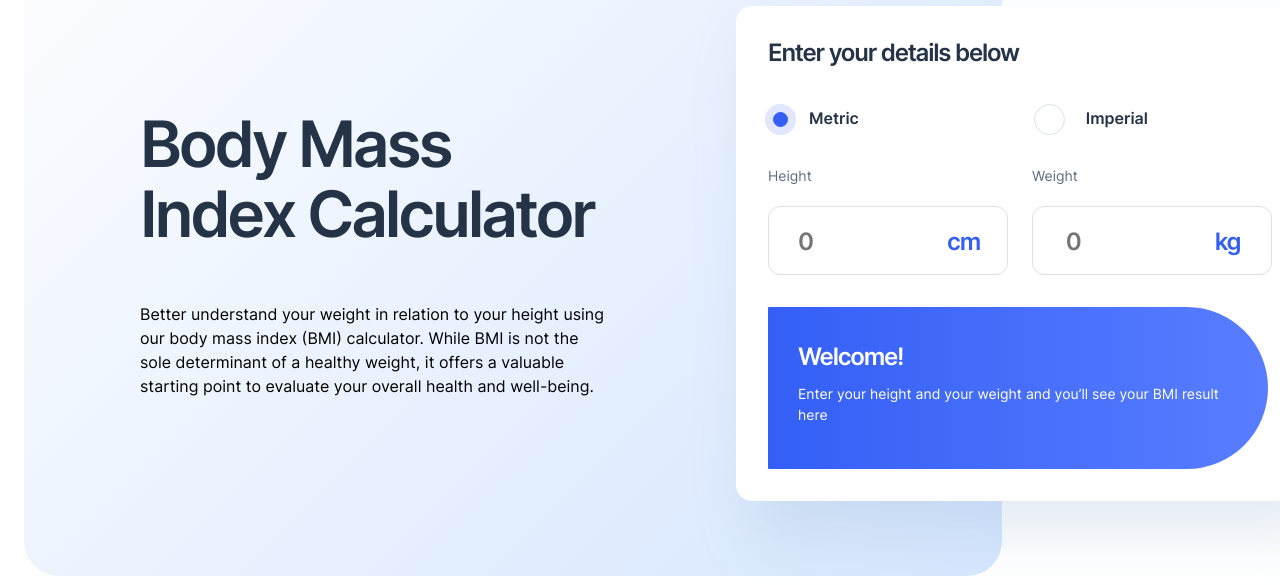
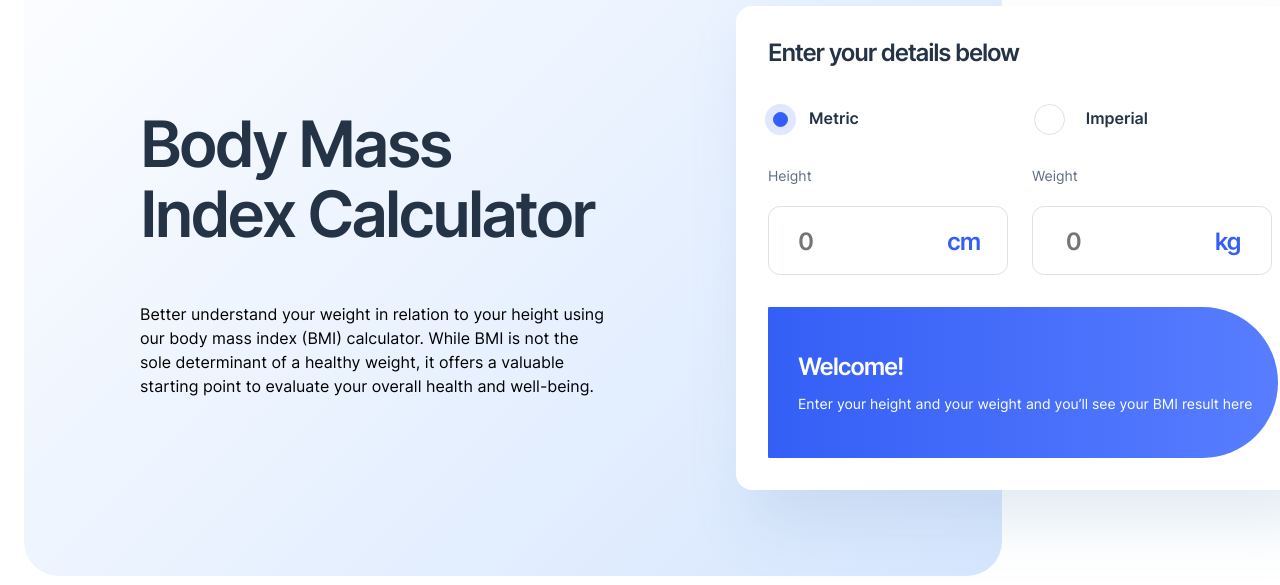
Before and after one commit to Joeylartey/BMI_Calculator, a plain HTML site: page index.html in a window 1280 px wide. Shown: the part 161-746 px from the top of the page. Drawn offline with Linux system fonts and the light colour scheme.

Commit message:
Made a few changes

```diff
--- a/mediaQueries.css
+++ b/mediaQueries.css
@@ -244,9 +244,9 @@
         margin-top: 24px;
     }
 
-    /* .welcome-screen > h4 {
+    .welcome-screen > h4 {
         margin-top: 30px;
-    } */
+    }
 
     .welcome-screen > p{
         width: 200px;
--- a/styles.css
+++ b/styles.css
@@ -255,7 +255,7 @@ input[type=text] {
 
     border-radius: 16px 999px 999px 16px;
     background: linear-gradient(90deg, #345FF6 0%, #587DFF 100%);
-    width: 500px;
+    width: 510px;
     height: auto;
     margin-top: 32px;
 }
@@ -269,6 +269,7 @@ input[type=text] {
     letter-spacing: -1.2px;
     color: var(--white);
     margin-top: 5px;
+    padding-top: 10px;
 }
 
 .welcome-screen > p {
@@ -280,7 +281,9 @@ input[type=text] {
     font-weight: 400;
     line-height: 150%; /* 21px */
     margin-top: -20px;
+    width: 480px;
 }
+
 .bmi-result {
     color: var(--white);
     display: flex;
```
